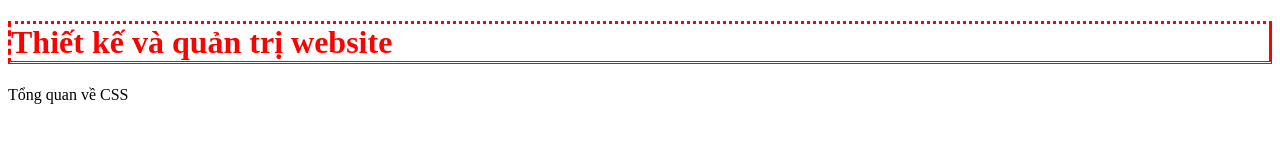
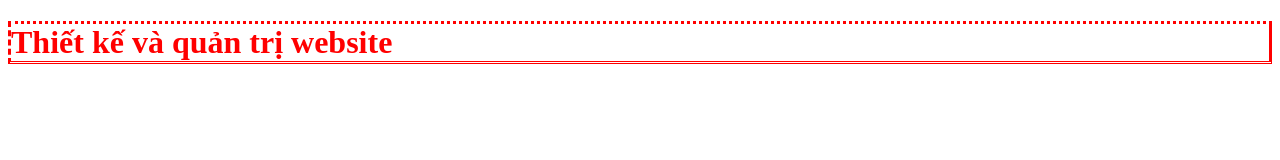
Before and after one commit to snleo882k/snleo882k.github.io, a plain HTML site: page internal.html in a window 1280 px wide. Drawn offline with Linux system fonts and the light colour scheme.

Commit message:
Update internal.html

```diff
--- a/internal.html
+++ b/internal.html
@@ -11,6 +11,6 @@
   </head>
   <body>
       <h1>Thiết kế và quản trị website</h1>
-      <p>Tổng quan về CSS</p>
+
   </body>
 </html>
```
